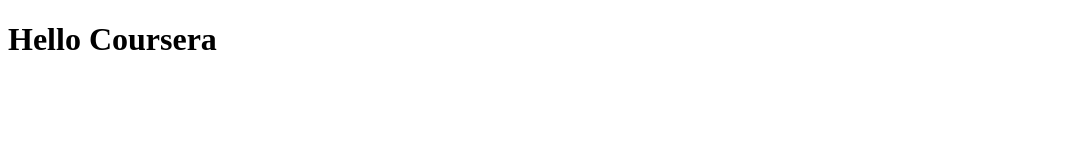
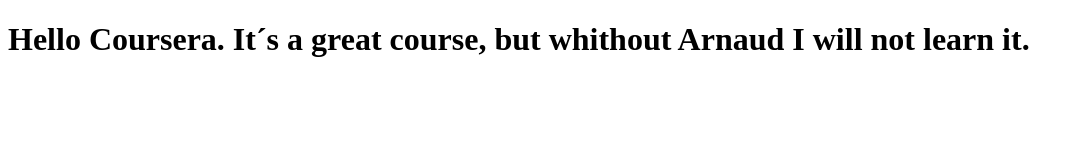
Before and after one commit to CristianeSimoes/coursera-test, a plain HTML site: page site/index.html in a window 1280 px wide. Shown: the whole page, without its empty margins (0-1084 px from the left). Drawn offline with Linux system fonts and the light colour scheme.

Commit message:
Small adittion to our page content.

```diff
--- a/site/index.html
+++ b/site/index.html
@@ -6,6 +6,6 @@
 	<title>Hello Coursera!</title>
 </head>
 <body>
-<h1>Hello Coursera</h1>
+<h1>Hello Coursera. It´s a great course, but whithout Arnaud I will not learn it.</h1>
 </body>
 </html>
```
